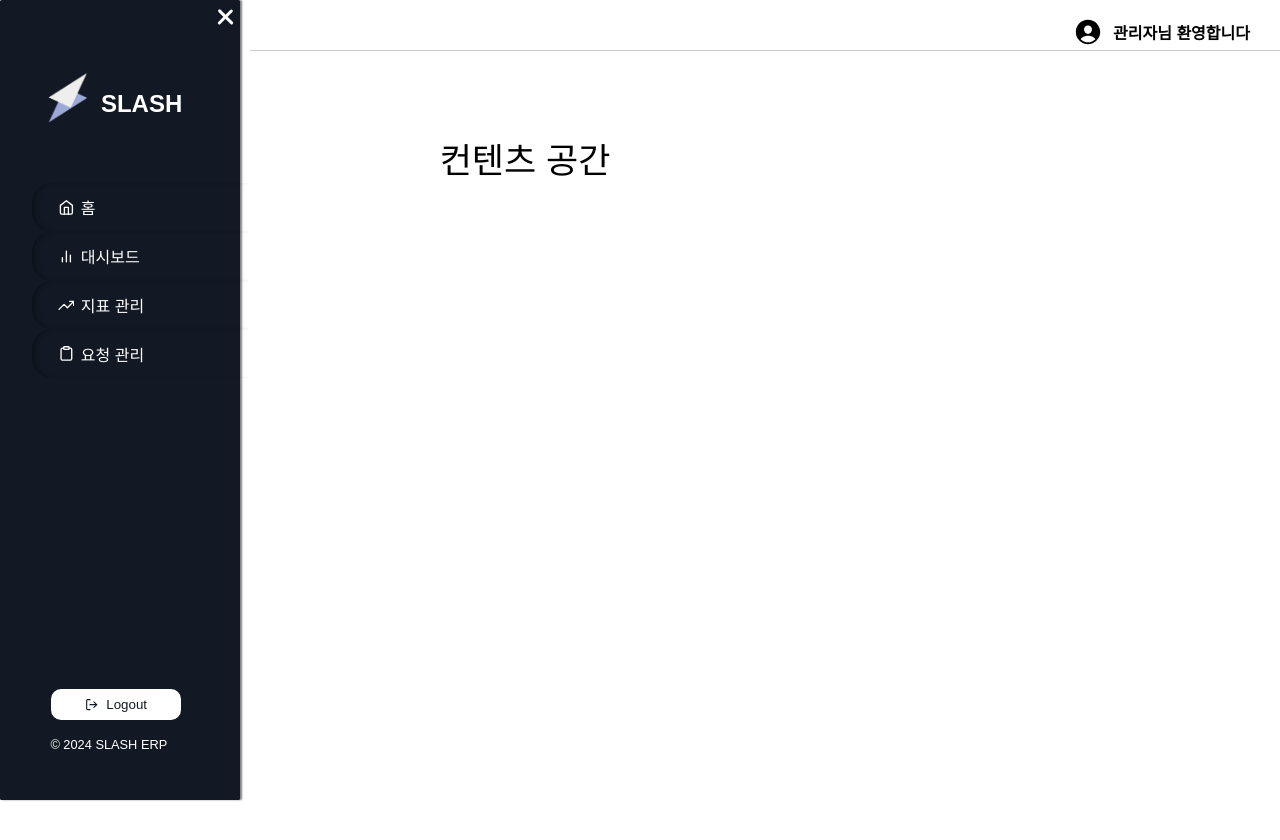
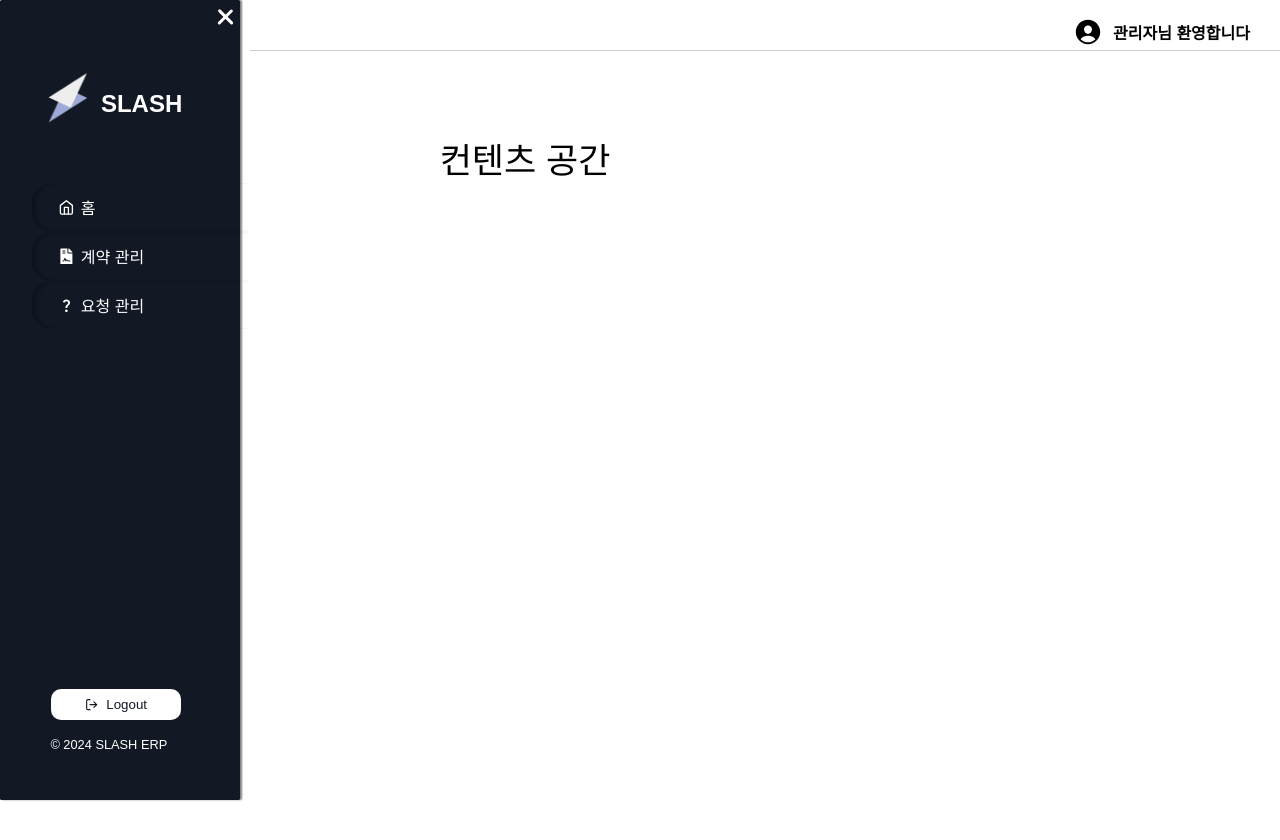
Before and after one commit to ssooyaa/SLASH-FE, a React (Create React App) app: page / in a window 1280 px wide. Both pictures are taken after a click on the button 44 px from the left and 28 px from the top of the page. Shown: the top 840 px of the page. Built offline with nearby package versions, Linux system fonts and the light colour scheme; a web font is replaced by a local one.

Commit message:
✨ Feat: Sidebar 3가지 버전 추가

```diff
--- a/src/App.js
+++ b/src/App.js
@@ -1,8 +1,8 @@
 import React, { useState } from "react";
 import "./App.css"; // 전체 스타일 관리
 import Content from "./components/layout/content/Content";
-import Sidebar from "./components/layout/sidebar/Sidebar";
-
+import RequestManagerSidebar from "./components/layout/sidebar/RequestManagerSidebar";
+import ContractManagerSidebar from "./components/layout/sidebar/ContactManagerSidebar";
 const App = () => {
   const [isNavOpen, setNavOpen] = useState(false);
   const [effectClass, setEffectClass] = useState(1);
@@ -13,12 +13,28 @@ const App = () => {
 
   return (
     <div className="page">
-      <Sidebar
+      {/*
+      <UserSidebar
         isNavOpen={isNavOpen}
         toggleNav={toggleNav}
         effectClass={effectClass}
         setEffectClass={setEffectClass}
       />
+      */}
+      <ContractManagerSidebar
+        isNavOpen={isNavOpen}
+        toggleNav={toggleNav}
+        effectClass={effectClass}
+        setEffectClass={setEffectClass}
+      />
+      {/*
+      <RequestManagerSidebar
+        isNavOpen={isNavOpen}
+        toggleNav={toggleNav}
+        effectClass={effectClass}
+        setEffectClass={setEffectClass}
+      />
+      */}
       <Content
         isNavOpen={isNavOpen}
         toggleNav={toggleNav}
--- /dev/null
+++ b/src/components/layout/sidebar/ContactManagerSidebar.js
@@ -0,0 +1,77 @@
+import React, { useState } from "react";
+import "./Sidebar.css";
+import { FiHome, FiLogOut } from "react-icons/fi";
+import { FaFileContract } from "react-icons/fa";
+import { MdQuestionMark } from "react-icons/md";
+import logo from "../../../assets/images/logo.png";
+
+const ContractManagerSidebar = ({ isNavOpen, toggleNav, effectClass }) => {
+  const [activeIndex, setActiveIndex] = useState(null);
+
+  const handleMenuClick = (index) => {
+    setActiveIndex(index);
+  };
+
+  return (
+    <nav
+      className={`nav navOffcanvas${effectClass} ${
+        isNavOpen ? "is-opened" : ""
+      }`}
+    >
+      <div className="navClose" onClick={toggleNav}></div>
+
+      <div className="navHeader">
+        <img src={logo} alt="Logo" className="logo" />
+        <span className="sidebarTitle">SLASH</span>
+      </div>
+
+      <aside>
+        <ul className="navList">
+          <li className="navItem">
+            <a
+              href="#"
+              className={`navLink ${activeIndex === 0 ? "active" : ""}`}
+              onClick={() => handleMenuClick(0)}
+            >
+              <FiHome className="navLinkIcon" />홈
+            </a>
+          </li>
+          <li className="navItem">
+            <a
+              href="#"
+              className={`navLink ${activeIndex === 1 ? "active" : ""}`}
+              onClick={() => handleMenuClick(1)}
+            >
+              <FaFileContract className="navLinkIcon" />
+              계약 관리
+            </a>
+          </li>
+
+          <li className="navItem">
+            <a
+              href="#"
+              className={`navLink ${activeIndex === 2 ? "active" : ""}`}
+              onClick={() => handleMenuClick(2)}
+            >
+              <MdQuestionMark className="navLinkIcon" />
+              요청 관리
+            </a>
+          </li>
+        </ul>
+
+        {/* 로그아웃 버튼 추가 */}
+        <div className="logoutSection">
+          <button className="logoutBtn">
+            <FiLogOut className="logoutIcon" />
+            Logout
+          </button>
+        </div>
+
+        {/* 푸터 추가 */}
+        <footer className="sidebarFooter">© 2024 SLASH ERP</footer>
+      </aside>
+    </nav>
+  );
+};
+
+export default ContractManagerSidebar;
--- a/src/components/layout/sidebar/Sidebar.js
+++ b/src/components/layout/sidebar/RequestManagerSidebar.js
@@ -1,15 +1,10 @@
 import React, { useState } from "react";
 import "./Sidebar.css";
-import {
-  FiHome,
-  FiBarChart2,
-  FiTrendingUp,
-  FiClipboard,
-  FiLogOut,
-} from "react-icons/fi"; // 로그아웃 아이콘 추가
+import { FiHome, FiLogOut } from "react-icons/fi";
+import { FaFileContract } from "react-icons/fa";
 import logo from "../../../assets/images/logo.png";
 
-const Sidebar = ({ isNavOpen, toggleNav, effectClass }) => {
+const RequestManagerSidebar = ({ isNavOpen, toggleNav, effectClass }) => {
   const [activeIndex, setActiveIndex] = useState(null);
 
   const handleMenuClick = (index) => {
@@ -46,28 +41,8 @@ const Sidebar = ({ isNavOpen, toggleNav, effectClass }) => {
               className={`navLink ${activeIndex === 1 ? "active" : ""}`}
               onClick={() => handleMenuClick(1)}
             >
-              <FiBarChart2 className="navLinkIcon" />
-              대시보드
-            </a>
-          </li>
-          <li className="navItem">
-            <a
-              href="#"
-              className={`navLink ${activeIndex === 2 ? "active" : ""}`}
-              onClick={() => handleMenuClick(2)}
-            >
-              <FiTrendingUp className="navLinkIcon" />
-              지표 관리
-            </a>
-          </li>
-          <li className="navItem">
-            <a
-              href="#"
-              className={`navLink ${activeIndex === 3 ? "active" : ""}`}
-              onClick={() => handleMenuClick(3)}
-            >
-              <FiClipboard className="navLinkIcon" />
-              요청 관리
+              <FaFileContract className="navLinkIcon" />
+              업무 내역
             </a>
           </li>
         </ul>
@@ -87,4 +62,4 @@ const Sidebar = ({ isNavOpen, toggleNav, effectClass }) => {
   );
 };
 
-export default Sidebar;
+export default RequestManagerSidebar;
```
Also changed, not shown: src/components/layout/sidebar/UserSidebar.js (added, +75 -0 lines).
